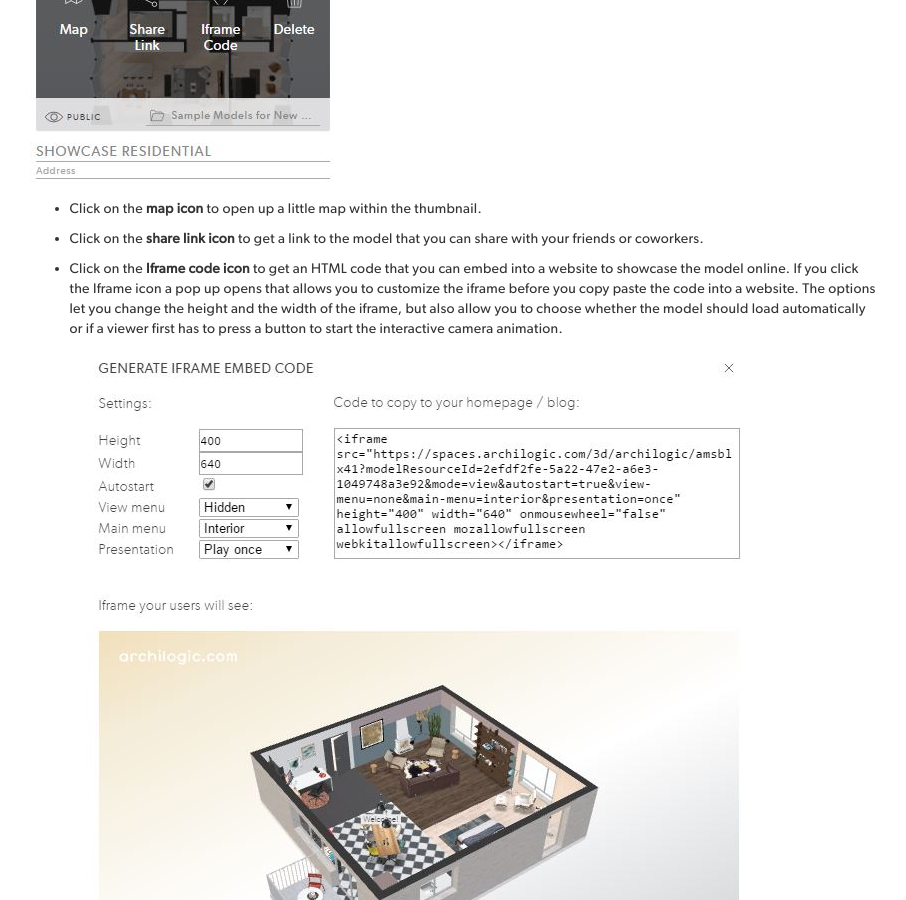
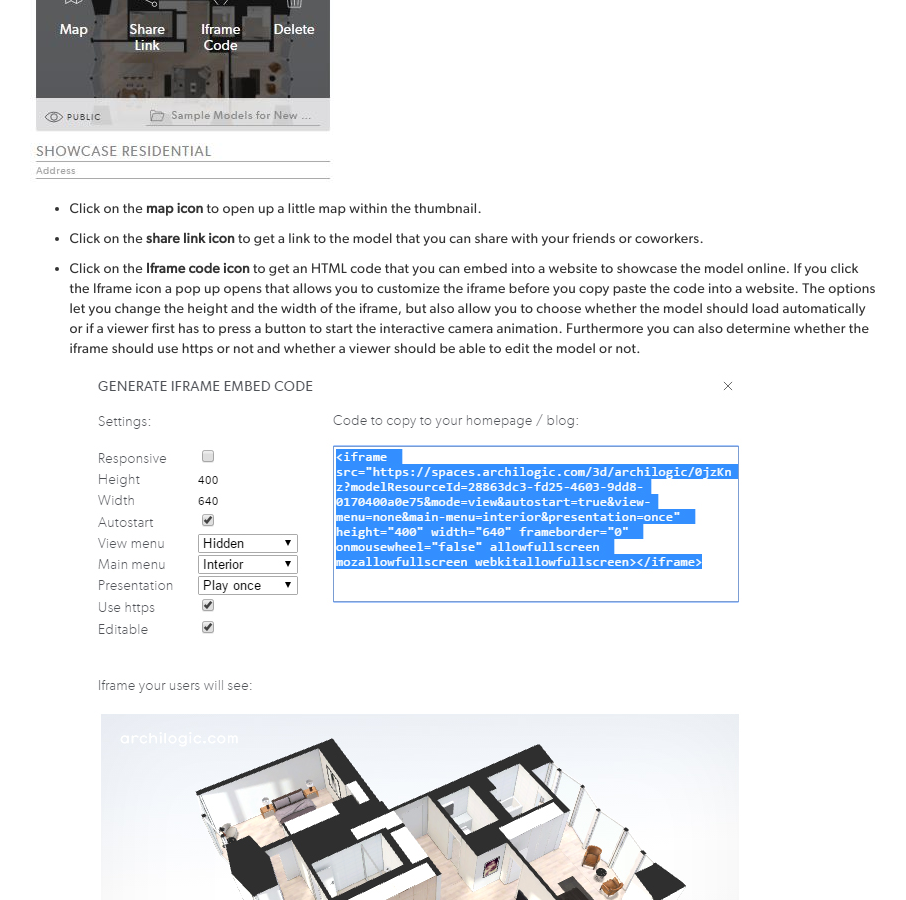
Before and after one commit to AVGP/docs, a Jekyll site: the page built from en/platform/dashboard/edit-model.md, in a window 1280 px wide and 900 px high, scrolled down 589 px. Shown: the whole window, without its empty margins (333-1239 px from the left). Built offline with Jekyll 4.4.1, drawn with Linux system fonts in a browser that asks for light colours; nearby versions of some CDN libraries.

Commit message:
updated iframe information in docs

```diff
--- a/en/platform/dashboard/edit-model.md
+++ b/en/platform/dashboard/edit-model.md
@@ -21,7 +21,7 @@ Once you clicked on the edit button you can change the title, the address, the s
 * Click on the **share link icon** to get a link to the model that you can share with your friends or coworkers.
 
 * Click on the **Iframe code icon** to get an HTML code that you can embed into a website to showcase the model online.
-If you click the Iframe icon a pop up opens that allows you to customize the iframe before you copy paste the code into a website. The options let you change the height and the width of the iframe, but also allow you to choose whether the model should load automatically or if a viewer first has to press a button to start the interactive camera animation.
+If you click the Iframe icon a pop up opens that allows you to customize the iframe before you copy paste the code into a website. The options let you change the height and the width of the iframe, but also allow you to choose whether the model should load automatically or if a viewer first has to press a button to start the interactive camera animation. Furthermore you can also determine whether the iframe should use https or not and whether a viewer should be able to edit the model or not.
 ![Edit 3d Iframe options]({{site.baseurl}}/assets/images/Platform-Dashboard-Model-Iframe.jpg){: .img-responsive}
 
 * Click on the **trash bin icon** to delete the 3d model. **Please keep in mind that deleting your 3d model is permanently**
```
Also changed, not shown: assets/images/Platform-Dashboard-Model-Iframe.jpg.
